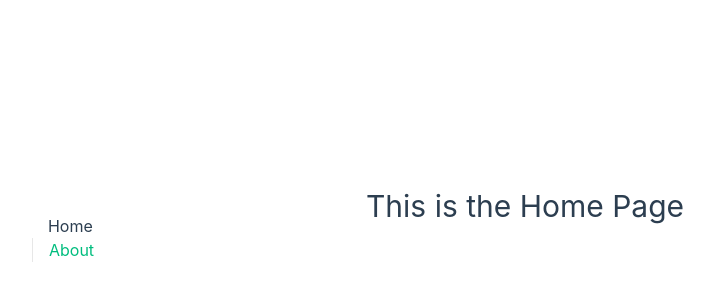
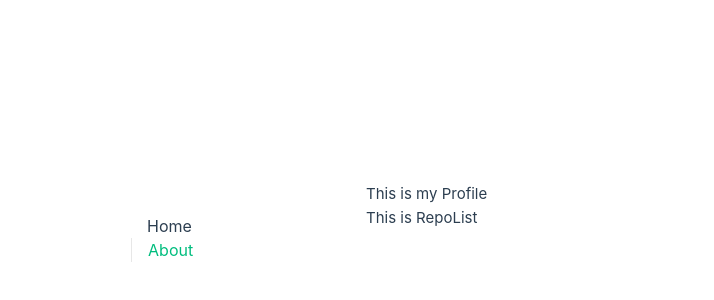
Before and after one commit to toms03/tomiwa-exam3, a Vue app: page / in a window 1280 px wide. Shown: the part 170-470 px from the top of the page, without its empty margins (274-988 px from the left). Built offline with nearby package versions, Linux system fonts and the light colour scheme; no server answers.

Commit message:
HomePage loaded and add NotFound Page

```diff
--- a/src/router/index.js
+++ b/src/router/index.js
@@ -1,6 +1,6 @@
 import { createRouter, createWebHistory } from 'vue-router';
 
-import NotFound from '../components/NotFound';
+import NotFound from '../components/Organs/NotFound.vue'
 import HomeView from '../views/HomeView.vue';
 import Repo from '../views/RepoView.vue';
 
--- a/src/views/HomeView.vue
+++ b/src/views/HomeView.vue
@@ -1,8 +1,9 @@
 <script setup>
+import Home from "../components/Organs/HomeOrgan.vue";
 </script>
 
 <template>
   <main>
-    <h1>This is the Home Page</h1>
+    <Home />
   </main>
 </template>
```
Also changed, not shown: src/components/Organs/NotFound.vue (renamed from src/router/NotFound.vue).
